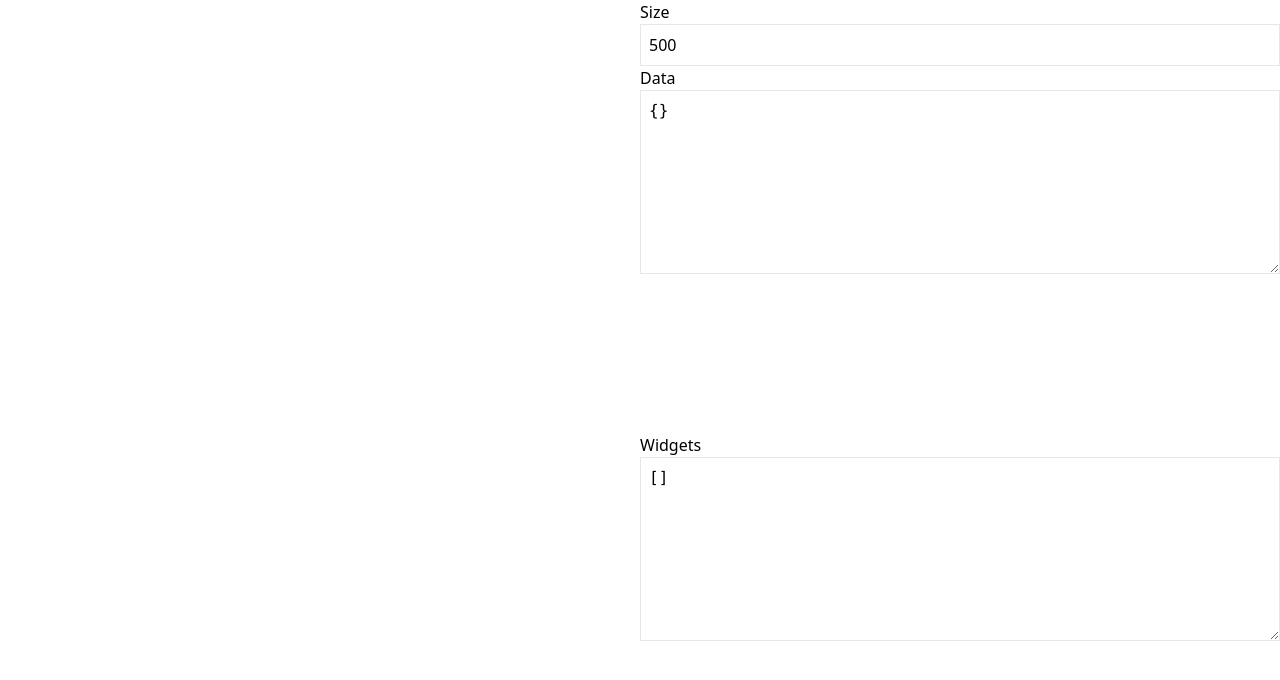
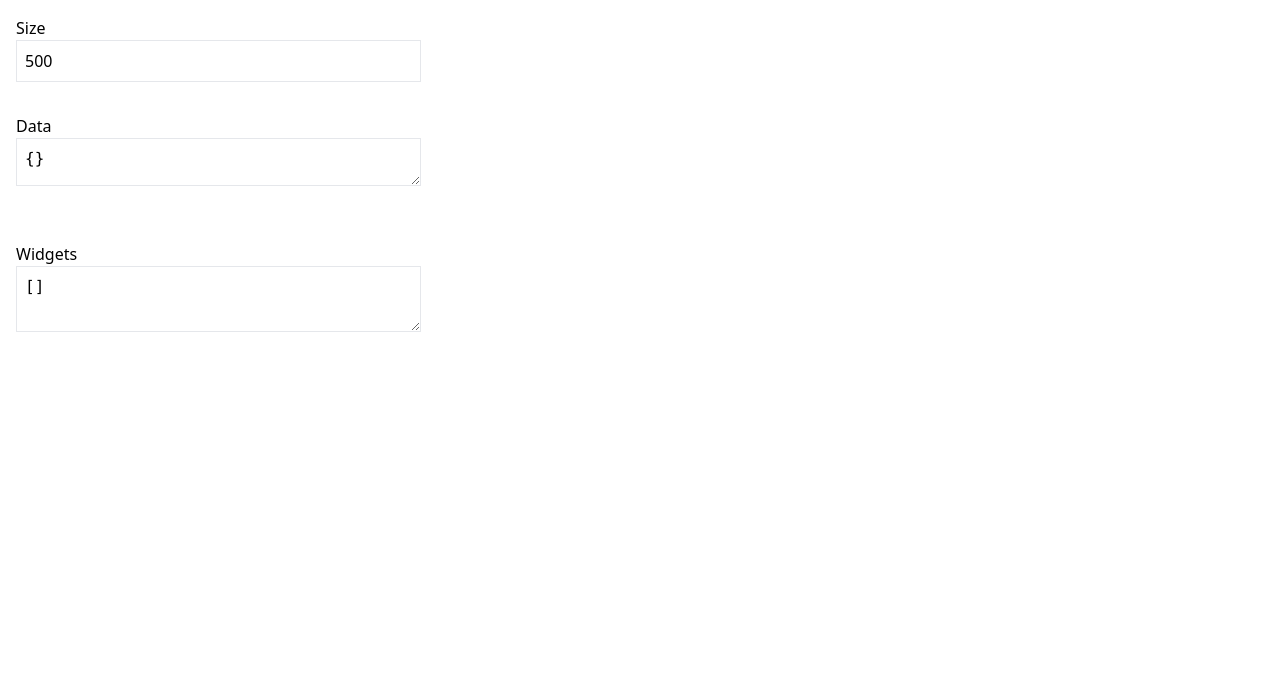
Before and after one commit to amrltqt/ezd, a React (Vite) app in the folder board/: page / in a window 1280 px wide. Shown: the top 680 px of the page. Built offline with nearby package versions, Linux system fonts and the light colour scheme.

Commit message:
Simplify Debug panel

```diff
--- a/board/src/Debug.tsx
+++ b/board/src/Debug.tsx
@@ -1,108 +1,39 @@
-import { useContext, useState } from "react";
-import { BoardContext } from "./BoardContext";
-
-import { boardValidator } from "./widgets";
+import WidgetEditor from "./debug/components/WidgetEditor";
+import DataEditor from "./debug/components/DataEditor";
+import SizeEditor from "./debug/components/SizeEditor";
+import { useContext, useEffect } from "react";
+import { BoardContext, BoardContextData } from "./BoardContext";
 
 export default function Debug({ board }: { board: React.ReactNode }) {
-  const context = useContext(BoardContext);
-
-  const savedData = localStorage.getItem("data");
-  const savedWidgets = localStorage.getItem("widgets");
-  const savedSize = localStorage.getItem("size");
-
-  const [data, setData] = useState(
-    savedData || JSON.stringify(context.data, null, 2)
-  );
-
-  const [widgets, setWidgets] = useState(
-    savedWidgets || JSON.stringify(context.widgets, null, 2)
-  );
-
-  const [size, setSize] = useState(savedSize || context.size);
-
-  function handleDataChange(e: React.ChangeEvent<HTMLTextAreaElement>) {
-    setData(e.target.value);
-
-    try {
-      const data = JSON.parse(e.target.value);
-      context.setData(data);
-      localStorage.setItem("data", JSON.stringify(data, null, 2));
-    } catch (e) {
-      console.error(e);
-    }
-  }
-
-  function handleSizeChange(e: React.ChangeEvent<HTMLInputElement>) {
-    const value = parseInt(e.target.value, 10);
-    if (isNaN(value)) {
-      return;
+  const { setData, setSize, setWidgets } =
+    useContext<BoardContextData>(BoardContext);
+  useEffect(() => {
+    const savedData = localStorage.getItem("data");
+    if (savedData) {
+      setData(JSON.parse(savedData));
     }
 
-    if (value < 1) {
-      return;
+    const savedWidgets = localStorage.getItem("widgets");
+    if (savedWidgets) {
+      setWidgets(JSON.parse(savedWidgets));
     }
 
-    setSize(value);
-    context.setSize(value);
-    localStorage.setItem("size", value.toString());
-  }
-
-  function handleWidgetsChange(e: React.ChangeEvent<HTMLTextAreaElement>) {
-    setWidgets(e.target.value);
-
-    try {
-      const widgets = JSON.parse(e.target.value);
-      const validation = boardValidator.validate(widgets);
-      if (validation.error) {
-        console.error(validation.error.details);
-        return;
-      } else {
-        console.log(validation.value);
-        context.setWidgets(validation.value);
-        localStorage.setItem(
-          "widgets",
-          JSON.stringify(validation.value, null, 2)
-        );
-      }
-    } catch (e) {
-      // do nothing
+    const savedSize = localStorage.getItem("size");
+    if (savedSize) {
+      setSize(parseInt(savedSize, 10));
     }
-  }
+  }, [setData, setWidgets, setSize]);
 
   return (
     <div className="flex h-screen">
-      <div className="flex flex-col w-1/2">
-        <div className="mx-auto border-dashed border-1 w-fit">{board}</div>
-      </div>
-      <div className="flex flex-col w-1/2 h-full">
-        <div className="">
-          <label htmlFor="size">Size</label>
-          <input
-            className="w-full p-2 border"
-            type="number"
-            value={size}
-            onChange={handleSizeChange}
-          />
+      <div className="grid flex-1 h-full gap-4 p-4 overflow-auto md:grid-cols-2 lg:grid-cols-3">
+        <div className="relative flex flex-col items-start h-full gap-8 md:flex">
+          <SizeEditor />
+          <DataEditor />
+          <WidgetEditor />
         </div>
-        <div className="flex-1">
-          <label htmlFor="data">Data</label>
-          <textarea
-            id="data"
-            className="w-full p-2 font-mono border h-1/2"
-            placeholder="Data"
-            value={data}
-            onChange={handleDataChange}
-          />
-        </div>
-        <div className="flex-1">
-          <label htmlFor="widgets">Widgets</label>
-          <textarea
-            id="widgets"
-            className="w-full p-2 font-mono border h-1/2"
-            placeholder="Widgets"
-            value={widgets}
-            onChange={handleWidgetsChange}
-          />
+        <div className="relative flex h-full min-h-[50vh] flex-col rounded-xl bg-muted/50 p-4 lg:col-span-2">
+          <div className="mx-auto border-dashed border-1 w-fit">{board}</div>
         </div>
       </div>
     </div>
--- /dev/null
+++ b/board/src/debug/components/DataEditor.tsx
@@ -0,0 +1,37 @@
+import { useContext, useEffect, useState } from "react";
+import { BoardContext, BoardContextData } from "../../BoardContext";
+
+export default function DataEditor() {
+  const context = useContext<BoardContextData>(BoardContext);
+
+  const [data, setData] = useState("");
+
+  useEffect(() => {
+    setData(JSON.stringify(context.data, null, 2));
+  }, [context.data]);
+
+  function handleDataChange(e: React.ChangeEvent<HTMLTextAreaElement>) {
+    setData(e.target.value);
+
+    try {
+      const data = JSON.parse(e.target.value);
+      context.setData(data);
+      localStorage.setItem("data", JSON.stringify(data, null, 2));
+    } catch (e) {
+      console.error(e);
+    }
+  }
+
+  return (
+    <div className="w-full">
+      <label htmlFor="data">Data</label>
+      <textarea
+        id="data"
+        className="w-full p-2 font-mono border h-1/2"
+        placeholder="Data"
+        value={data}
+        onChange={handleDataChange}
+      />
+    </div>
+  );
+}
--- /dev/null
+++ b/board/src/debug/components/SizeEditor.tsx
@@ -0,0 +1,39 @@
+import { useContext, useEffect, useState } from "react";
+import { BoardContext, BoardContextData } from "../../BoardContext";
+
+export default function SizeEditor() {
+  const context = useContext<BoardContextData>(BoardContext);
+
+  const [size, setSize] = useState(500);
+
+  useEffect(() => {
+    setSize(context.size);
+  }, [context.size]);
+
+  function handleSizeChange(e: React.ChangeEvent<HTMLInputElement>) {
+    const value = parseInt(e.target.value, 10);
+    if (isNaN(value)) {
+      return;
+    }
+
+    if (value < 1) {
+      return;
+    }
+
+    setSize(value);
+    context.setSize(value);
+    localStorage.setItem("size", value.toString());
+  }
+
+  return (
+    <div className="w-full">
+      <label htmlFor="size">Size</label>
+      <input
+        className="w-full p-2 border"
+        type="number"
+        value={size}
+        onChange={handleSizeChange}
+      />
+    </div>
+  );
+}
--- /dev/null
+++ b/board/src/debug/components/WidgetEditor.tsx
@@ -0,0 +1,48 @@
+import { useContext, useEffect, useState } from "react";
+import { boardValidator } from "../../widgets";
+import { BoardContext, BoardContextData } from "../../BoardContext";
+
+export default function WidgetEditor() {
+  const context = useContext<BoardContextData>(BoardContext);
+
+  const [widgets, setWidgets] = useState("");
+
+  useEffect(() => {
+    setWidgets(JSON.stringify(context.widgets, null, 2));
+  }, [context.widgets]);
+
+  function handleWidgetsChange(e: React.ChangeEvent<HTMLTextAreaElement>) {
+    setWidgets(e.target.value);
+
+    try {
+      const widgets = JSON.parse(e.target.value);
+      const validation = boardValidator.validate(widgets);
+      if (validation.error) {
+        console.error(validation.error.details);
+        return;
+      } else {
+        console.log(validation.value);
+        context.setWidgets(validation.value);
+        localStorage.setItem(
+          "widgets",
+          JSON.stringify(validation.value, null, 2)
+        );
+      }
+    } catch (e) {
+      console.error(e);
+    }
+  }
+
+  return (
+    <div className="w-full" key="widget-editor">
+      <label htmlFor="widgets">Widgets</label>
+      <textarea
+        id="widgets"
+        className="w-full p-2 font-mono border"
+        placeholder="Widgets"
+        value={widgets}
+        onChange={handleWidgetsChange}
+      />
+    </div>
+  );
+}
```
